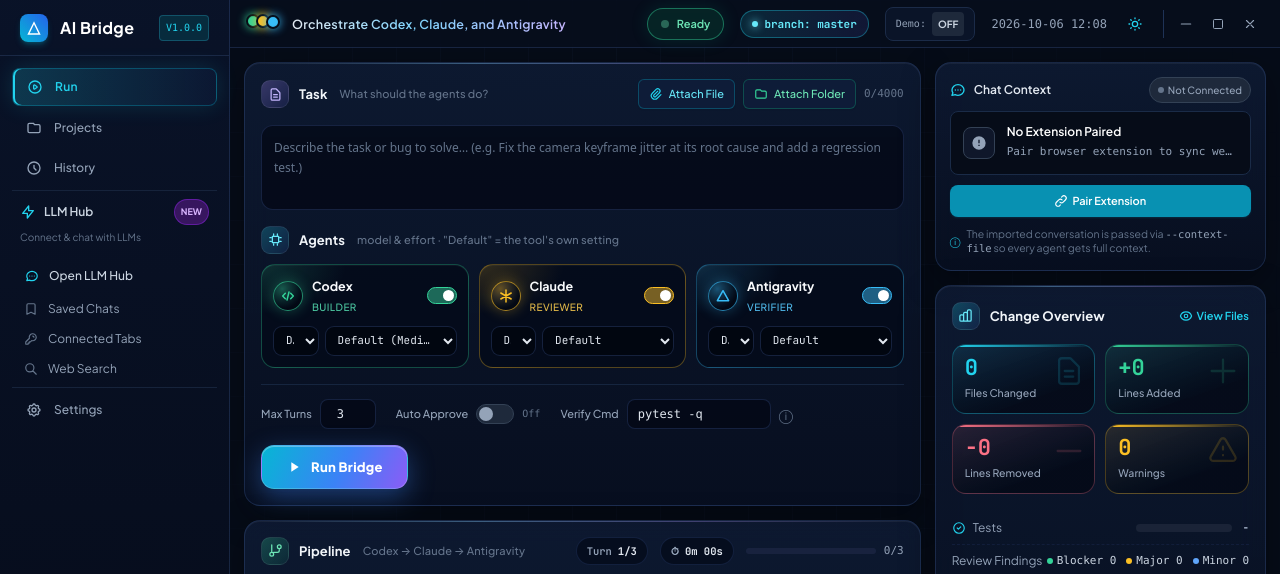
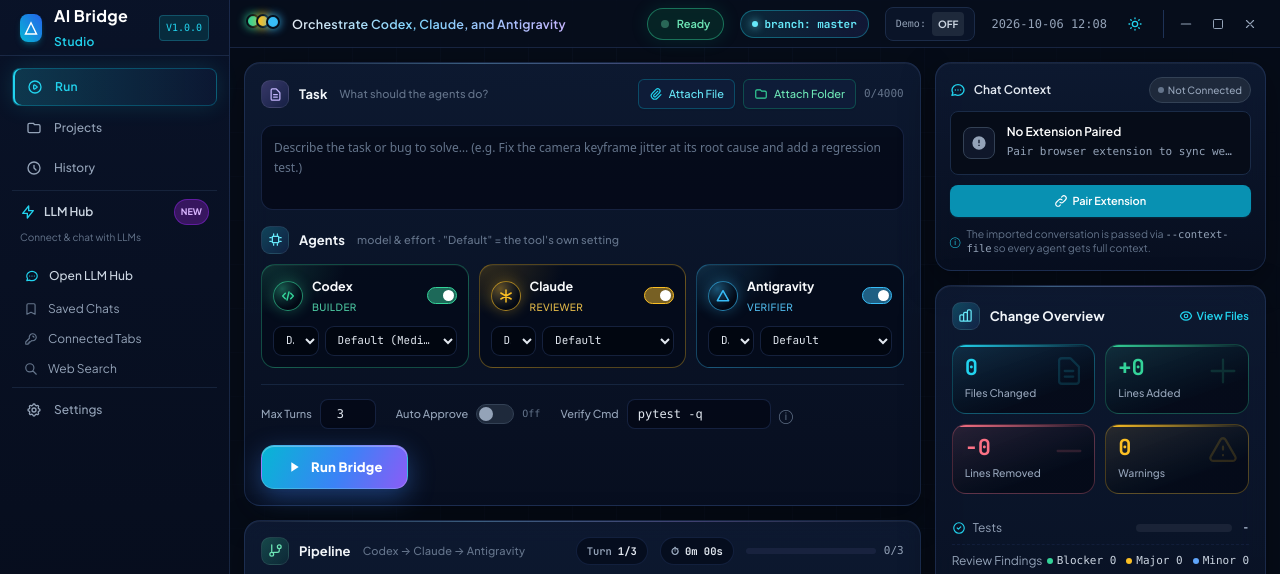
Before and after one commit to webportalim/ai-bridge-studio, a browser extension: page renderer/index.html in a window 1280 px wide. Shown: the top 574 px of the page. Drawn offline with Linux system fonts and the light colour scheme.

Commit message:
feat(branding): update project identity to AI Bridge Studio

```diff
--- a/package.json
+++ b/package.json
@@ -1,7 +1,7 @@
 {
-  "name": "ai-bridge-desktop",
+  "name": "ai-bridge-studio",
   "version": "1.0.0",
-  "description": "AI Bridge Desktop V1 — Three AIs. One workflow. Better results.",
+  "description": "AI Bridge Studio — Three AIs. One workflow. Better results.",
   "main": "main.js",
   "scripts": {
     "start": "electron .",
--- a/renderer/index.html
+++ b/renderer/index.html
@@ -21,7 +21,7 @@
             <path d="M12 2L2 22h20L12 2zm0 4.5l6.5 13.5h-13L12 6.5z"/>
           </svg>
         </div>
-        <span class="font-bold text-base tracking-wide text-white">AI Bridge</span>
+        <span class="font-bold text-base tracking-wide text-white">AI Bridge <span class="text-xs font-semibold text-cyan-400">Studio</span></span>
         <span class="text-[10px] uppercase font-mono px-1.5 py-0.5 rounded bg-cyan-950/80 text-cyan-400 border border-cyan-800/80 ml-auto no-drag">v1.0.0</span>
       </div>
 
```
Also changed, not shown: README.md.
